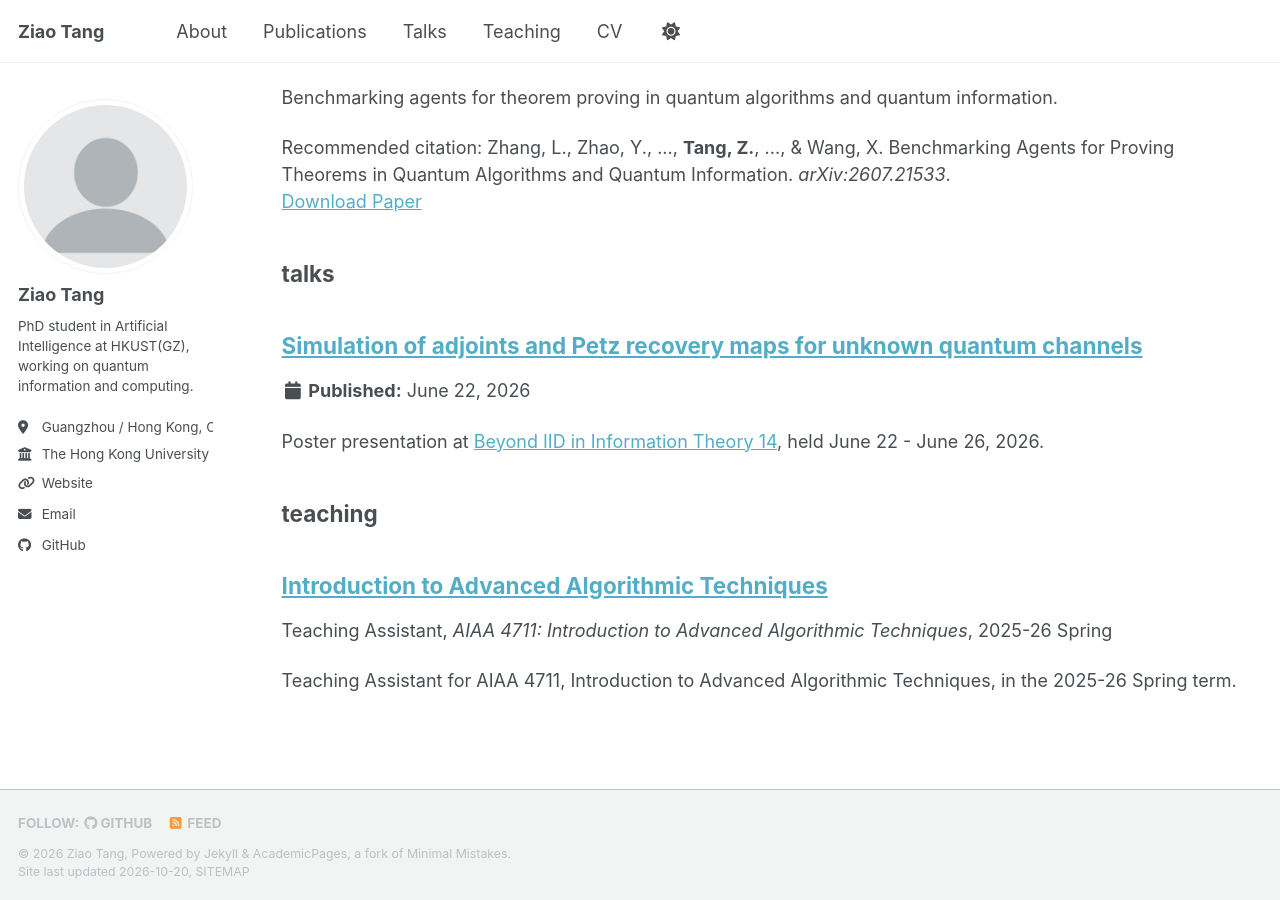
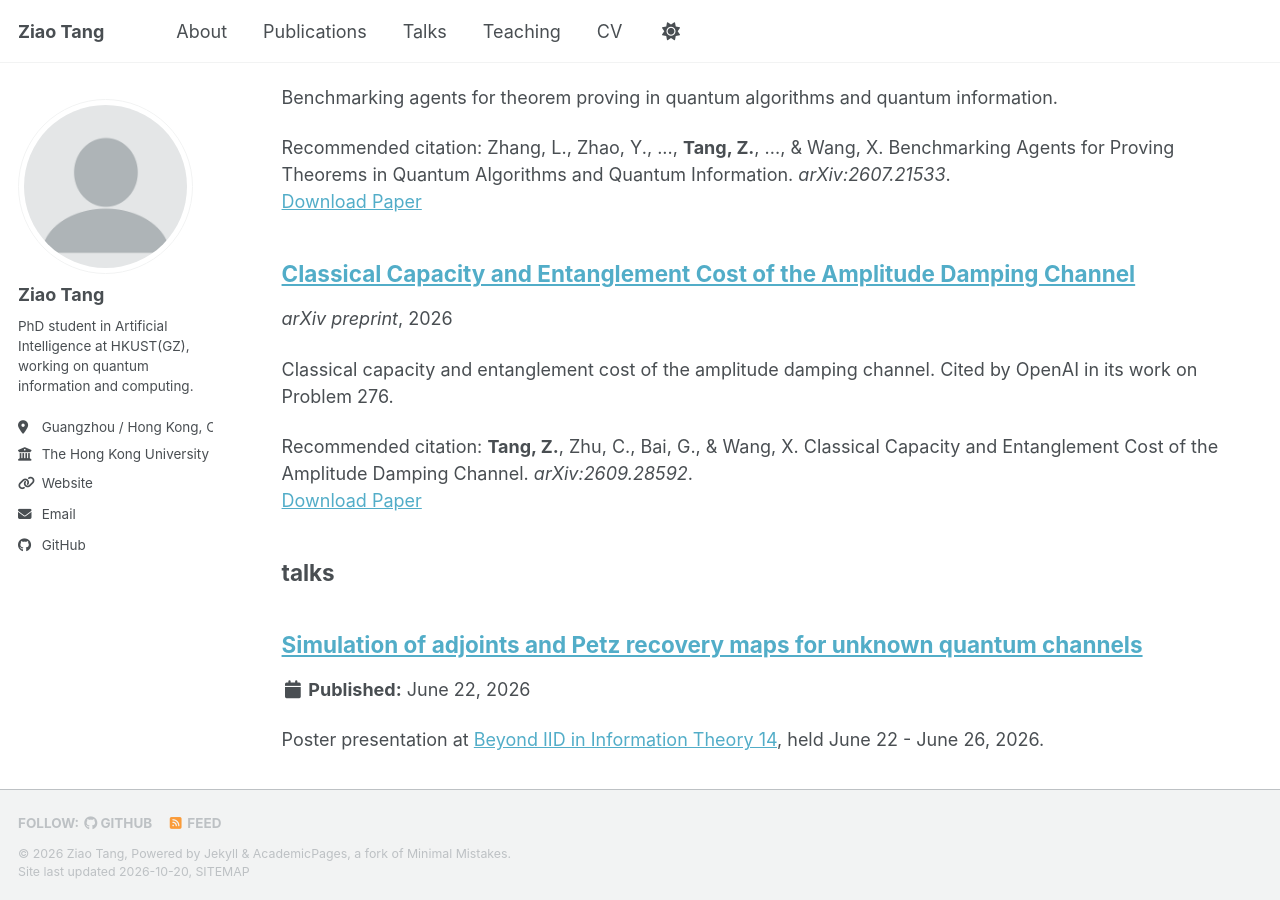
Before and after one commit to tzajack/tzajack.github.io, a Jekyll site: the page built from _pages/sitemap.md, in a window 1280 px wide and 900 px high, scrolled down 2250 px. Built offline with Jekyll 4.4.1, drawn with Linux system fonts in a browser that asks for light colours; a style sheet for code colours, icons or effects is not loaded.

Commit message:
Add amplitude damping paper and OpenAI citation mention

```diff
--- a/_data/cv.json
+++ b/_data/cv.json
@@ -96,6 +96,13 @@
   "references": [],
   "publications": [
     {
+      "name": "Classical Capacity and Entanglement Cost of the Amplitude Damping Channel",
+      "publisher": "arXiv",
+      "releaseDate": "2026",
+      "website": "https://arxiv.org/abs/2609.28592",
+      "summary": "Tang, Z., Zhu, C., Bai, G., & Wang, X. Cited by OpenAI in its work on Problem 276 (Reference [18])."
+    },
+    {
       "name": "Logical Entangling with Phantom Codes in Hypergraph Products",
       "publisher": "arXiv",
       "releaseDate": "2026",
--- a/_pages/cv.md
+++ b/_pages/cv.md
@@ -21,6 +21,9 @@ Academic Publications and Preprints
 ======
 Primary Publications
 ------
+* [Classical Capacity and Entanglement Cost of the Amplitude Damping Channel](https://arxiv.org/abs/2609.28592)<br>
+  <strong>Tang, Z.</strong>, Zhu, C., Bai, G., & Wang, X.<br>
+  <small>Cited by OpenAI in its [work on Problem 276](https://github.com/openai/math/blob/main/preprints/Classical-capacity-and-entropy-inequalities-for-generalized-amplitude-damping-September-24-2026/paper.pdf) (Reference [18]).</small>
 * [Logical Entangling with Phantom Codes in Hypergraph Products](https://arxiv.org/abs/2607.12948)<br>
   He, K.<sup>*</sup>, <strong>Tang, Z.</strong><sup>*</sup>, Li, Z., Bai, G., & Wang, X.
 * [Lean-QIT: Towards a Formal Infrastructure for Quantum Information Theory](https://arxiv.org/abs/2607.09632)<br>
--- /dev/null
+++ b/_publications/2026-09-23-amplitude-damping-channel.md
@@ -0,0 +1,15 @@
+---
+title: "Classical Capacity and Entanglement Cost of the Amplitude Damping Channel"
+collection: publications
+category: primary
+permalink: /publication/2026-09-23-amplitude-damping-channel
+excerpt: "Classical capacity and entanglement cost of the amplitude damping channel. Cited by OpenAI in its work on Problem 276."
+date: 2026-09-23
+venue: "arXiv preprint"
+paperurl: "https://arxiv.org/abs/2609.28592"
+citation: "<b>Tang, Z.</b>, Zhu, C., Bai, G., & Wang, X. Classical Capacity and Entanglement Cost of the Amplitude Damping Channel. <i>arXiv:2609.28592</i>."
+---
+
+Preprint available on [arXiv](https://arxiv.org/abs/2609.28592).
+
+Cited by OpenAI in [Classical capacity and entropy inequalities for generalized amplitude damping](https://github.com/openai/math/blob/main/preprints/Classical-capacity-and-entropy-inequalities-for-generalized-amplitude-damping-September-24-2026/paper.pdf), the paper accompanying [Problem 276](https://github.com/openai/math/blob/main/lean/docs/276.md), as Reference [18].
```
Also changed, not shown: _pages/about.md (+4 -0 lines).
